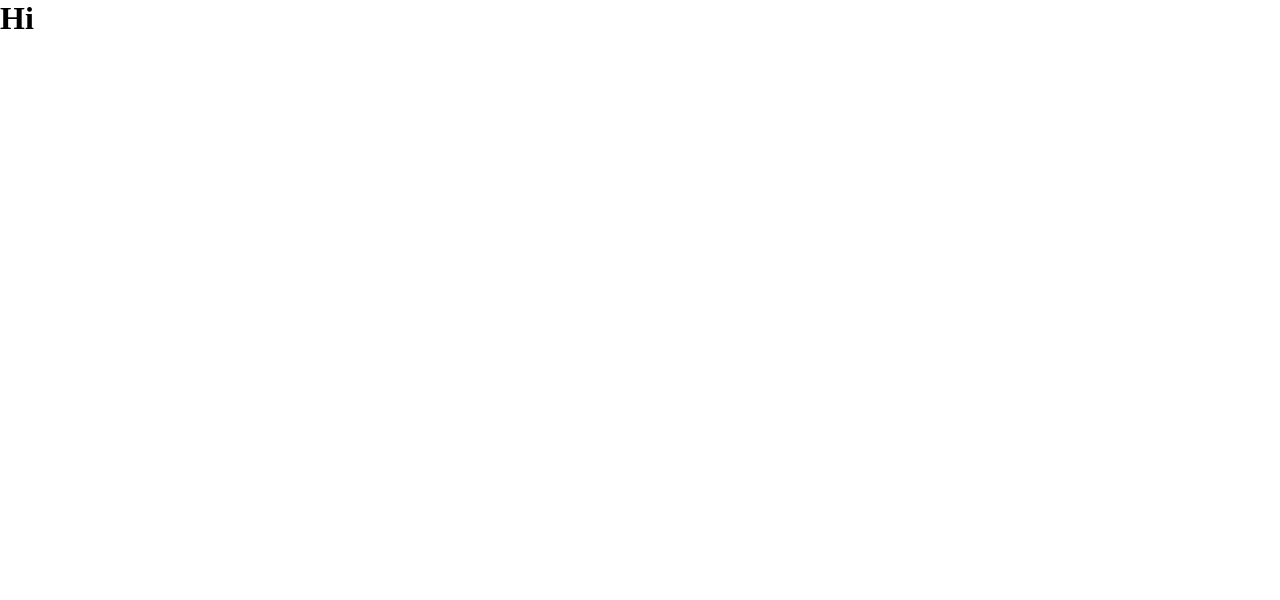
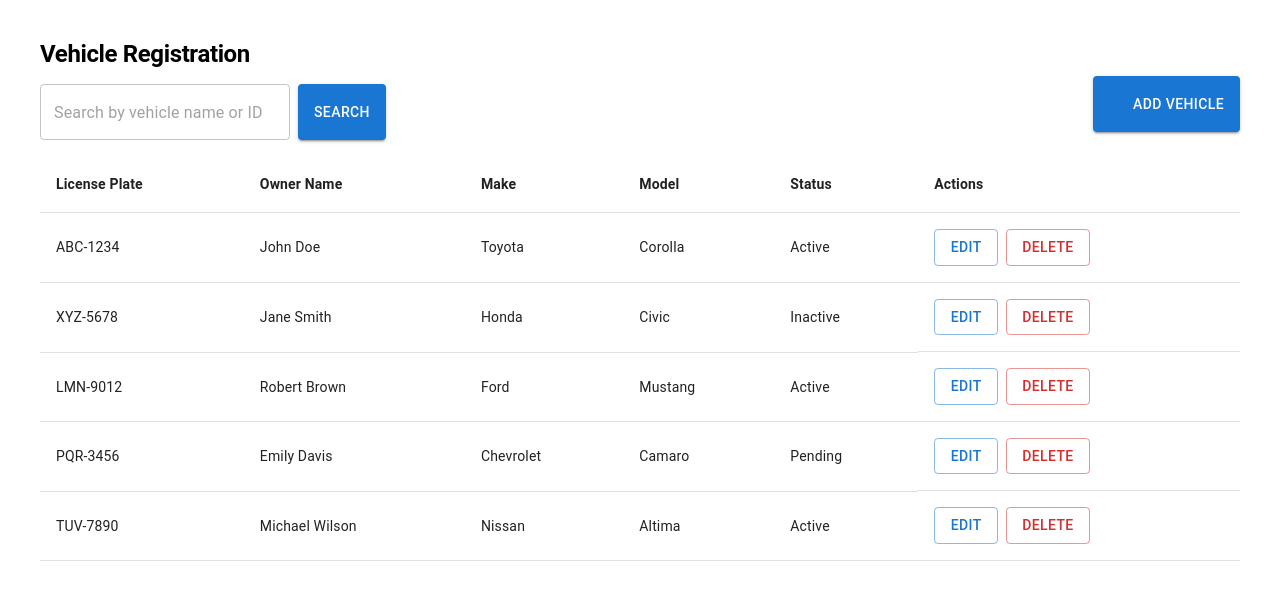
Before and after one commit to Dimithri8/vehicle-registry-app, a React (Vite) app: page / in a window 1280 px wide. Shown: the top 600 px of the page. Built offline with nearby package versions, Linux system fonts and the light colour scheme; some icons are missing.

Commit message:
Added vehicles list page

```diff
--- a/src/App.jsx
+++ b/src/App.jsx
@@ -1,5 +1,11 @@
+import VehiclesList from "./pages/VehiclesList/VehiclesList";
+import { Box } from "@mui/material";
 function App() {
-  return <h1>Hi</h1>;
+  return (
+    <Box sx={{ margin: 5 }}>
+      <VehiclesList />
+    </Box>
+  );
 }
 
 export default App;
```
